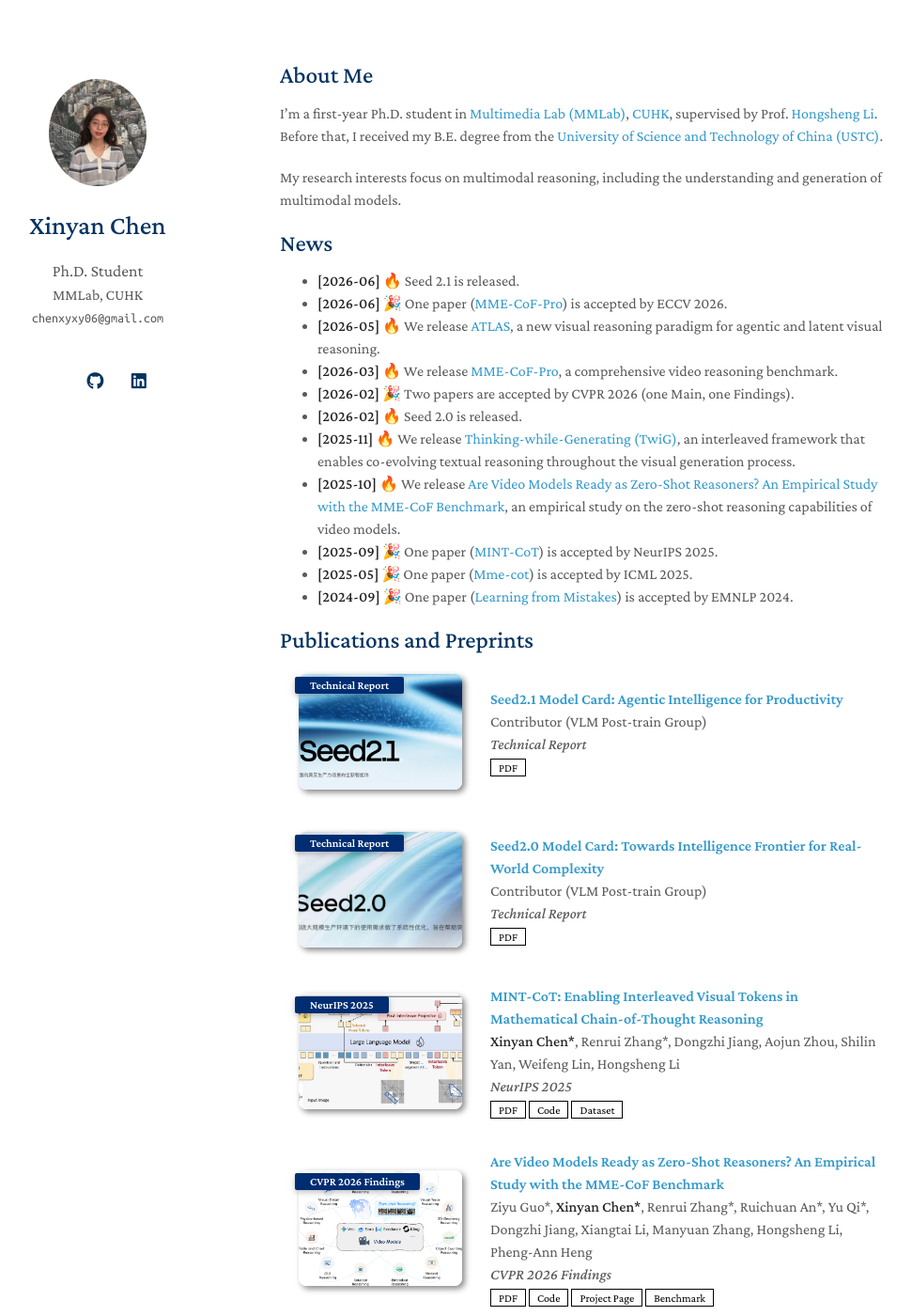
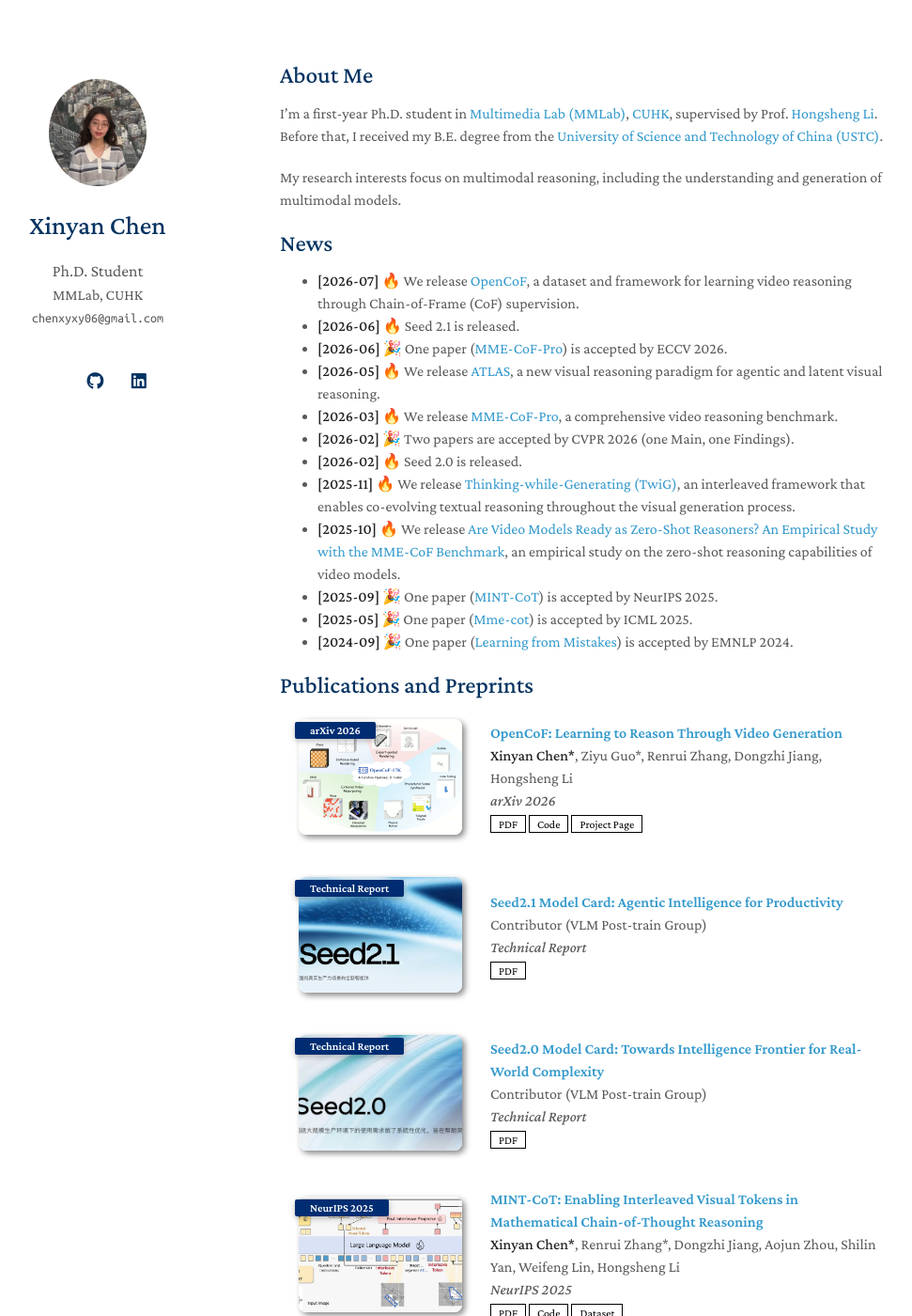
Before and after one commit to xinyan-cxy/xinyan-cxy.github.io, a Jekyll site: the page built from index.md, in a window 1280 px wide and 1400 px high. Shown: the whole window at 94% size, without its empty margins (172-1143 px from the left). Built offline with Jekyll 4.4.1, drawn with Linux system fonts in a browser that asks for light colours; a style sheet for code colours, icons or effects is not loaded; our own code applies the rules of GitHub Pages for plain Markdown files.

Commit message:
Add OpenCoF to publications and news

```diff
--- a/_data/publications.yml
+++ b/_data/publications.yml
@@ -1,4 +1,12 @@
 main:
+
+  - title: "OpenCoF: Learning to Reason Through Video Generation"
+    authors: "<strong>Xinyan Chen*</strong>, Ziyu Guo*, Renrui Zhang, Dongzhi Jiang, Hongsheng Li"
+    conference_short: arXiv 2026
+    pdf: https://arxiv.org/abs/2607.08763
+    code: https://github.com/xinyan-cxy/OpenCoF
+    project: https://opencof.github.io/
+    image: ./assets/img/OpenCoF.png
 
   - title: "Seed2.1 Model Card: Agentic Intelligence for Productivity"
     authors: "Contributor (VLM Post-train Group)"
--- a/index.md
+++ b/index.md
@@ -9,6 +9,7 @@ I’m a first-year Ph.D. student in [Multimedia Lab (MMLab)](https://mmlab.ie.cu
 My research interests focus on multimodal reasoning, including the understanding and generation of multimodal models.
 
 ## News
+- **[2026-07]** 🔥 We release [OpenCoF](https://arxiv.org/abs/2607.08763), a dataset and framework for learning video reasoning through Chain-of-Frame (CoF) supervision.
 - **[2026-06]** 🔥 Seed 2.1 is released.
 - **[2026-06]** 🎉 One paper ([MME-CoF-Pro](https://arxiv.org/pdf/2603.20194)) is accepted by ECCV 2026.
 - **[2026-05]** 🔥 We release [ATLAS](https://arxiv.org/abs/2605.15198), a new visual reasoning paradigm for agentic and latent visual reasoning.
```
Also changed, not shown: assets/img/OpenCoF.png (added).
